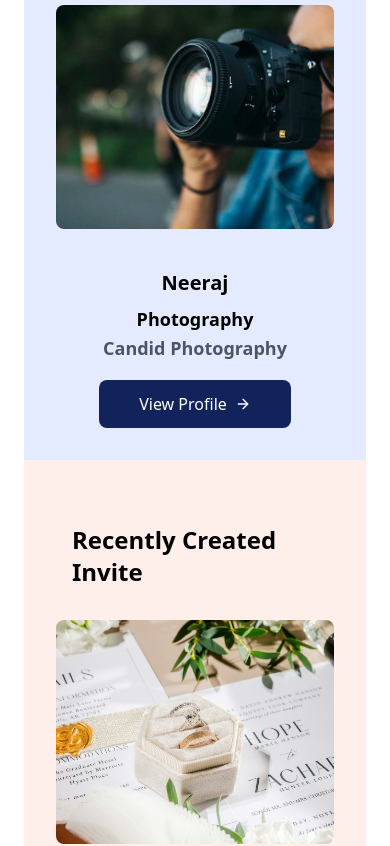
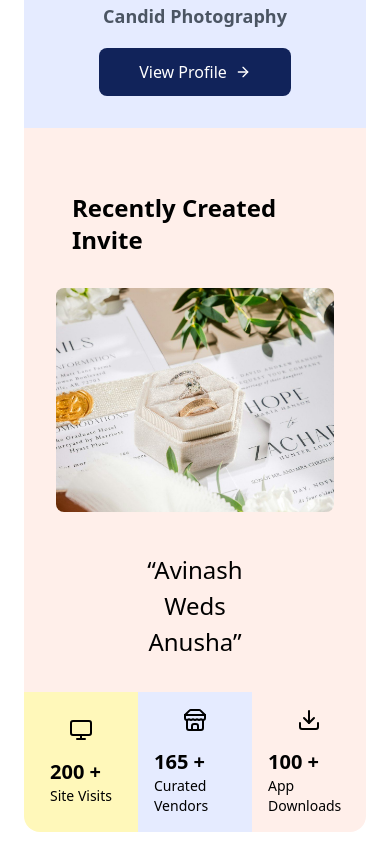
Before and after one commit to amaltechworld/MyGala_project, a React (Vite) app: page / in a window 390 px wide. Shown: the part 1903-2749 px from the top of the page. Built offline with nearby package versions, Linux system fonts and the light colour scheme; a web font is replaced by a local one.

Commit message:
dashboard-finish

```diff
--- a/src/section/DashboardStats.jsx
+++ b/src/section/DashboardStats.jsx
@@ -1,49 +1,49 @@
 
 import { DashImg1, DashImg2 } from "../assets/images";
-import {Monitor, Download, Store, ArrowRight } from "lucide-react"; //Monitor, Download
+import {Monitor, Download, Store, ArrowRight } from "lucide-react";
 // import { BrowserIcon, MobileDownloadIcon } from "../assets/svg/index.jsx";
 
 const DashboardStats = () => {
     return (
-        <section className="bg-white lg:h-screen flex items-center justify-center">
+        <section className="bg-white lg:h-screen flex items-center justify-center ">
             <div className="container mx-auto p-6">
                 <div className="grid grid-cols-1 lg:grid-cols-3 gap-0 rounded-2xl overflow-hidden  lg:min-h-[800px] ">
                     {/* Stats Section */}
-                    <div className="bg-[#fff8ba] p-8 lg:p-16 flex flex-col justify-between items-center space-y-8">
+                    <div className="flex flex-row lg:flex-col bg-transparent lg:bg-[#fff8ba] p-0 lg:p-16 justify-between items-stretch space-y-0 lg:space-y-8 order-3 lg:order-1 ">
                         {/* Site Visits */}
-                        <div className="flex items-center gap-4 text-black">
-                            <Monitor className="w-8 h-8 " />
+                        <div className="flex-1 bg-[#fff8ba] lg:bg-transparent flex flex-col lg:flex-row items-center justify-center gap-4 text-black p-4 lg:p-0">
+                            <Monitor className="w-6 h-6 " />
                             <div>
-                                <span className="text-4xl md:text-5xl lg:text-6xl font-bold">
+                                <span className="text-xl md:text-4xl lg:text-6xl font-bold">
                                     200 +
                                 </span>
-                                <p className="text-lg md:text-xl lg:text-2xl font-medium">
+                                <p className="text-sm md:text-lg lg:text-2xl font-medium">
                                     Site Visits
                                 </p>
                             </div>
                         </div>
 
                         {/* Curated Vendors */}
-                        <div className="flex items-center gap-4 text-black">
-                            <Store className="w-8 h-8 " />
+                        <div className="flex-1 bg-[#e5ebff] lg:bg-transparent flex flex-col lg:flex-row items-center justify-center gap-4 text-black p-4 lg:p-0">
+                            <Store className="w-6 h-6 " />
                             <div>
-                                <span className="text-4xl md:text-5xl lg:text-6xl font-bold">
+                                <span className="text-xl md:text-4xl lg:text-6xl font-bold">
                                     165 +
                                 </span>
-                                <p className="text-lg md:text-xl lg:text-2xl font-medium">
+                                <p className="text-sm md:text-lg lg:text-2xl font-medium">
                                     Curated Vendors
                                 </p>
                             </div>
                         </div>
 
                         {/* App Downloads */}
-                        <div className="flex items-center gap-4 text-black">
-                            <Download className="w-8 h-8 " />
+                        <div className="flex-1 bg-[#ffefea] lg:bg-transparent flex flex-col lg:flex-row items-center justify-center gap-4 text-black p-4 lg:p-0">
+                            <Download className="w-6 h-6 " />
                             <div>
-                                <span className="text-4xl md:text-5xl lg:text-6xl font-bold">
+                                <span className="text-xl md:text-5xl lg:text-6xl font-bold">
                                     100 +
                                 </span>
-                                <p className="text-lg md:text-xl lg:text-2xl font-medium">
+                                <p className="text-sm md:text-lg lg:text-2xl font-medium">
                                     App Downloads
                                 </p>
                             </div>
@@ -51,7 +51,7 @@ const DashboardStats = () => {
                     </div>
 
                     {/* Recently Signed-Up Vendor */}
-                    <div className="bg-[#e5ebff] p-8 flex flex-col items-center">
+                    <div className="bg-[#e5ebff] p-8 flex flex-col items-center order-1 lg:order-2">
                         <h2 className="text-2xl font-semibold p-4 lg:p-6 my-4 lg:my-6 text-black">
                             Recently Signed-Up Vendor
                         </h2>
@@ -63,8 +63,12 @@ const DashboardStats = () => {
                         <h3 className="text-xl md:text-2xl lg:text-3xl font-bold mb-2 lg:mb-3 mt-4 lg:mt-6 text-black">
                             Neeraj
                         </h3>
-                        <p className="text-lg md:text-xl lg:text-2xl lg:mt-3 font-semibold text-black leading-relaxed">Photography</p>
-                        <p className="text-gray-600 text-lg md:text-xl lg:text-2xl font-semibold leading-relaxed mb-4 lg:mb-6">Candid Photography</p>
+                        <p className="text-lg md:text-xl lg:text-2xl lg:mt-3 font-semibold text-black leading-relaxed">
+                            Photography
+                        </p>
+                        <p className="text-gray-600 text-lg md:text-xl lg:text-2xl font-semibold leading-relaxed mb-4 lg:mb-6">
+                            Candid Photography
+                        </p>
                         <button className="flex items-center justify-center gap-2 bg-[#11235a] text-white px-6 py-3 w-48 lg:w-52 rounded-lg  hover:bg-blue-900 transition">
                             View Profile
                             <ArrowRight className="w-4 h-4" />
@@ -72,7 +76,7 @@ const DashboardStats = () => {
                     </div>
 
                     {/* Recently Created Invite */}
-                    <div className="bg-[#ffefea] p-8 flex flex-col items-center text-black">
+                    <div className="bg-[#ffefea] p-8 flex flex-col items-center text-black order-2 lg:order-3">
                         <h2 className="text-2xl font-semibold p-4 lg:p-6 my-4 lg:my-6">
                             Recently Created Invite
                         </h2>
```
